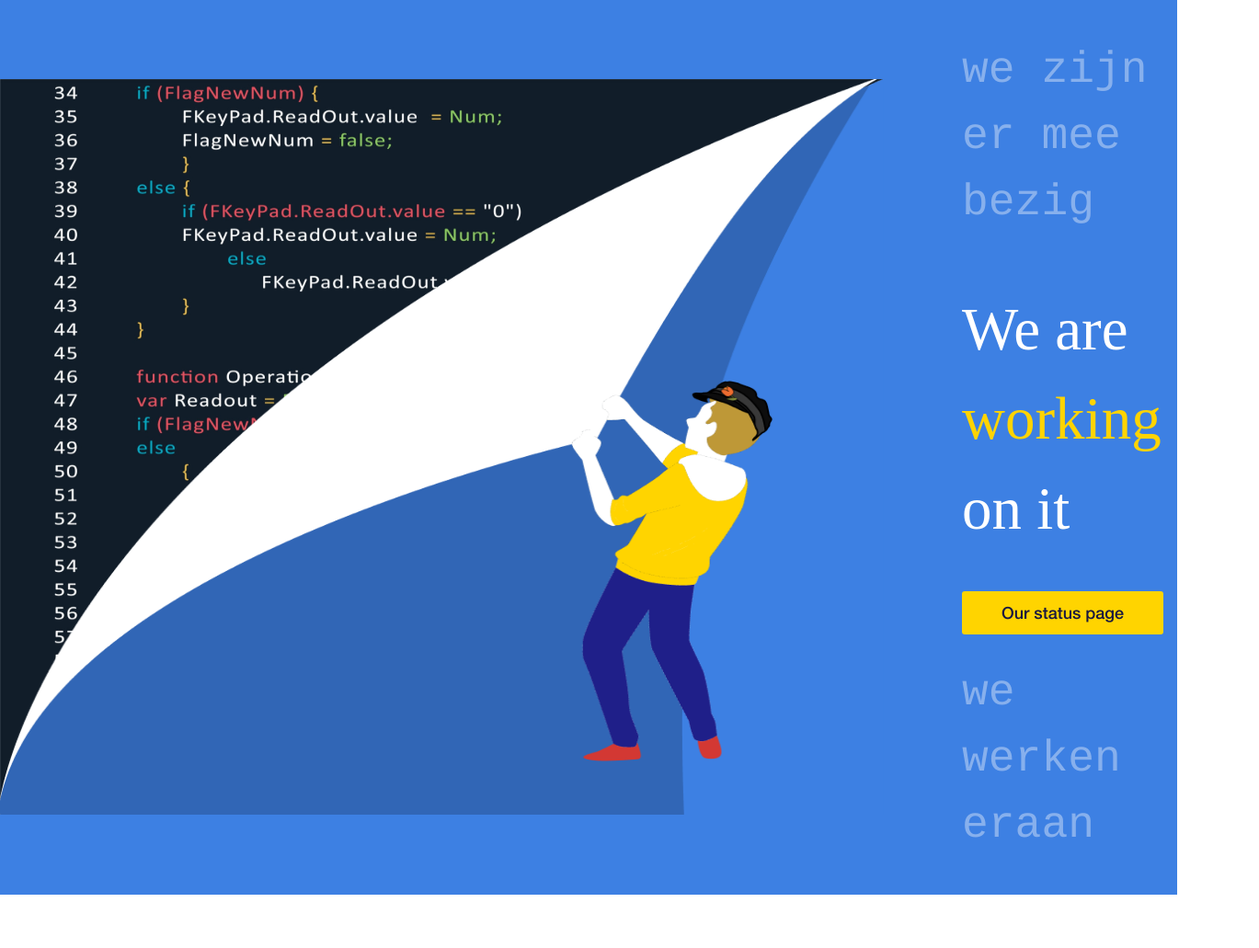
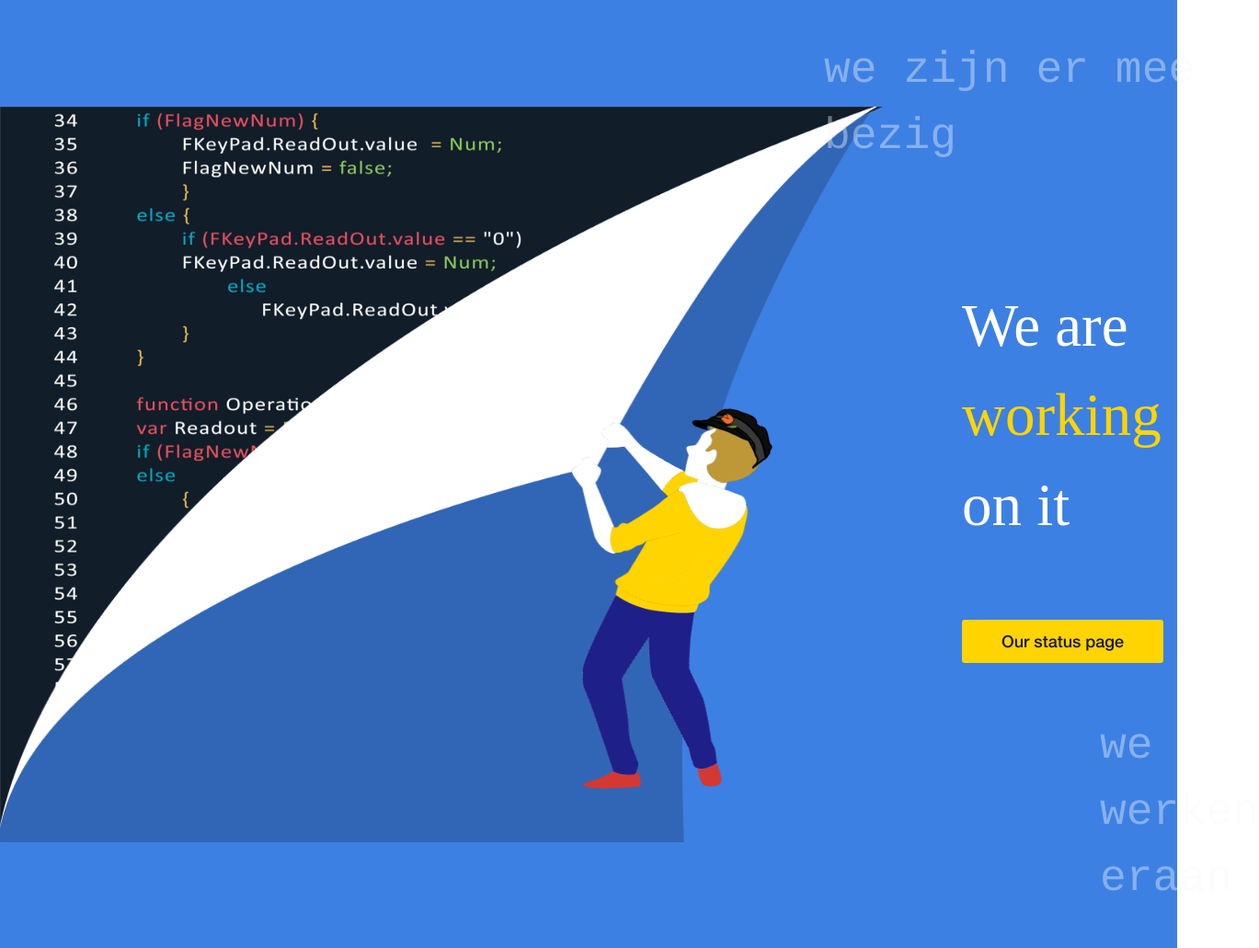
Before and after one commit to kazolhabib/Under-Construction-Page, a website: page index.html in a window 1280 px wide. Shown: the whole page at 92% size, 1369 px wide, since content can reach past the window. Before the commit the page ends 973 px from the top, so only its background shows below. Drawn offline with Linux system fonts and the light colour scheme; a web font is replaced by a local one.

Commit message:
added new scss

```diff
--- a/css/style.scss
+++ b/css/style.scss
@@ -46,6 +46,7 @@ body {
       width: 100%;
       height: auto;
       margin-left: 86px;
+      z-index: 10;
 
       // .col-2-under-col{
       //     // padding: 10px;
@@ -58,6 +59,8 @@ body {
         font-size: 48px;
         line-height: 150%;
         color: rgba(247, 248, 252, 0.4);
+        margin-left: -150px;
+        margin-bottom: 122px;
       }
 
       .text-work {
@@ -67,6 +70,7 @@ body {
         font-size: 65px;
         line-height: 150%;
         color: #ffffff;
+        margin-bottom: 89px;
       }
 
       .text-yallow {
@@ -93,6 +97,8 @@ body {
         font-size: 48px;
         line-height: 150%;
         color: rgba(247, 248, 252, 0.4);
+        margin-top: 67px;
+        margin-left: 150px;
       }
     }
   }
```
Also changed, not shown: css/style.css, 1 other file.
